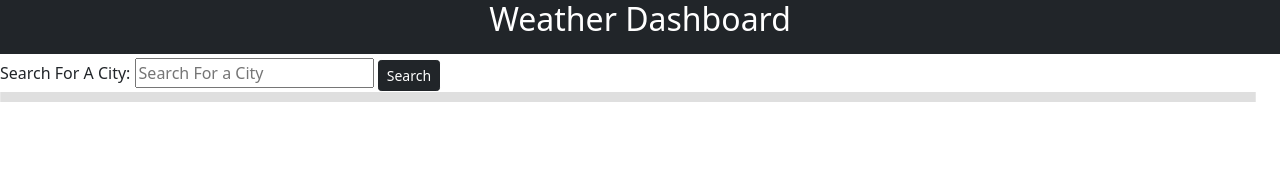
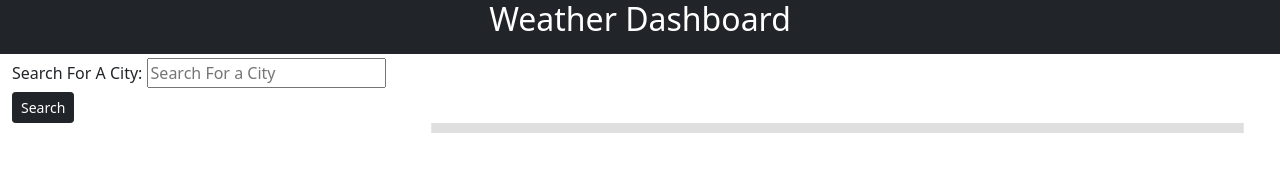
Before and after one commit to mberti13/weather-dashboard, a plain HTML site: page index.html in a window 1280 px wide. Drawn offline with nearby package versions, Linux system fonts and the light colour scheme.

Commit message:
added columns to layout

```diff
--- a/index.html
+++ b/index.html
@@ -8,25 +8,27 @@
     <link rel="stylesheet" href="./assets/css/style.css"/>
     <title>Weather Dashboard</title>
 </head>
-<body class="">
+<body class="container-fluid">
     <div class="row">
     <header id="header" class="d-flex justify-content-center w-100 bg-dark text-white mb-1 pb-2 align-items-center">
         <h2>Weather Dashboard</h2>
     </header>
 </div>
-<div class="row mb-0">
+<div class="row">
+<div class="col-4">
     <form id="search-form">
         <label for="city">Search For A City:</label>
         <input type="text" placeholder="Search For a City" city="city" id="city" class="mb-1">
         <button type="submit" class="btn btn-dark btn-sm">Search</button>
     </form>
+</div>
+<div id="current-city" class="col-8">
+</div>
     <div class="row">
-    <div id="search-history">
+    <div id="search-history" class="col-4">
 
     </div>
-    <div id="current-city">
-    </div>
-    <div id="forecast">
+    <div id="forecast" class="col-8">
         <div class="card" id="1">
 
         </div>
```
